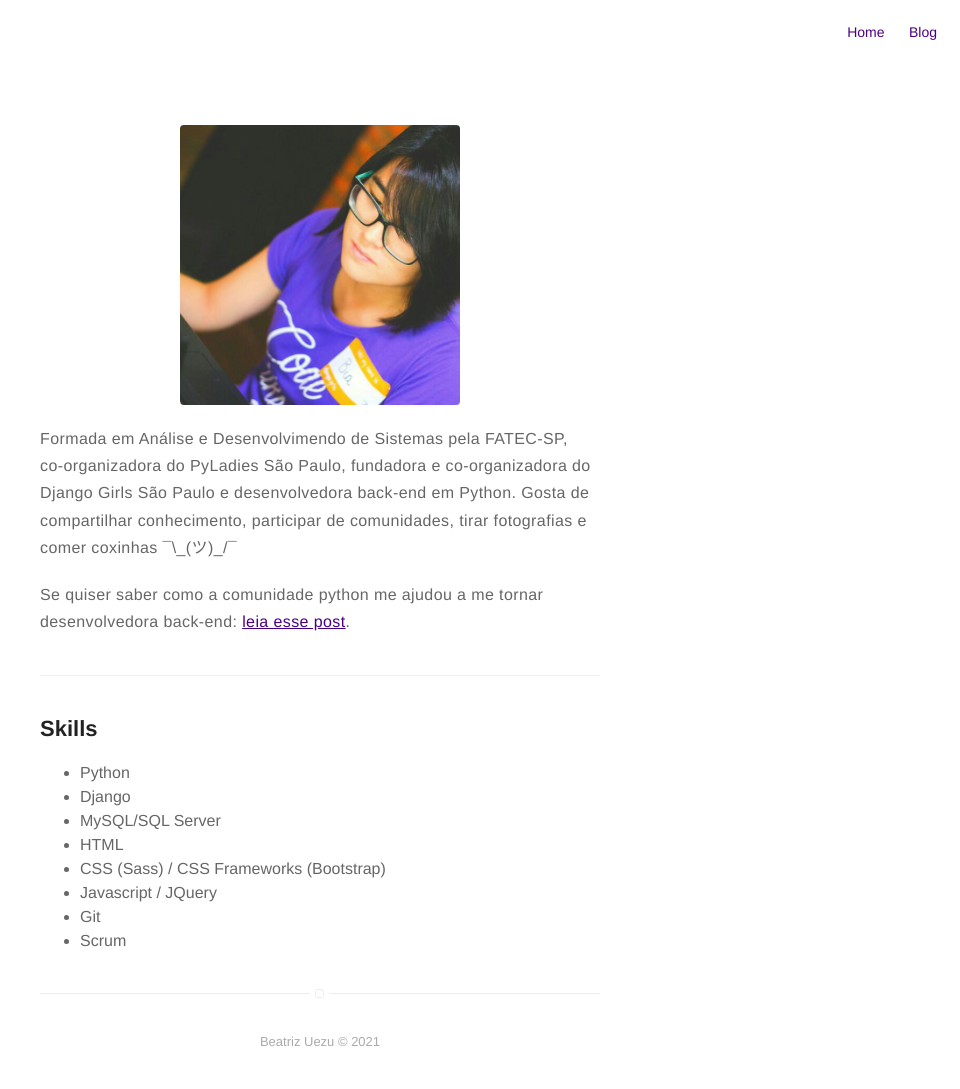
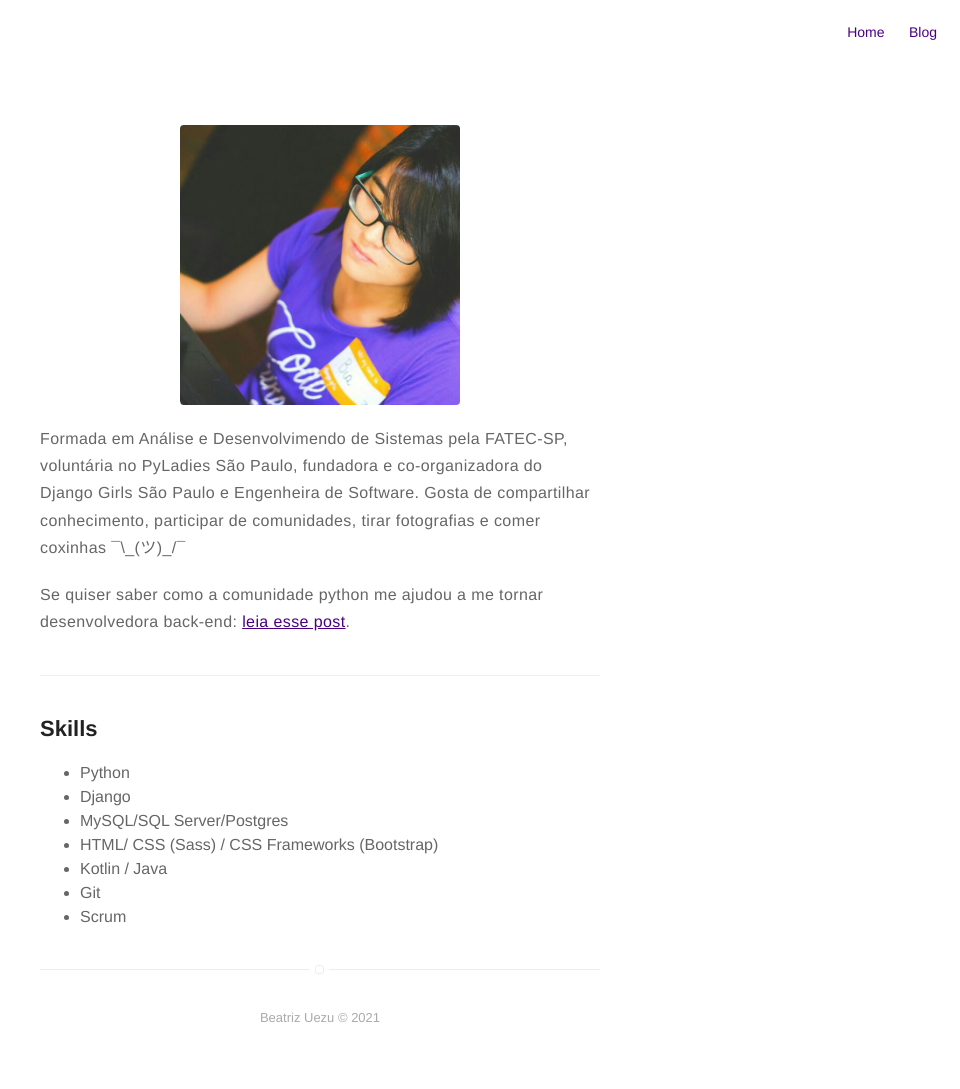
Before and after one commit to beatrizuezu/beatrizuezu.github.io, a Jekyll site: the page built from about.md, in a window 1280 px wide. Shown: the whole page, without its empty margins (320-1280 px from the left). Built offline with Jekyll 4.4.1, drawn with Linux system fonts in a browser that asks for light colours; after the commit the page ends 1065 px from its top, so only the background shows below that.

Commit message:
update about me page

```diff
--- a/about.md
+++ b/about.md
@@ -4,7 +4,7 @@
 ---
 ![Profile Image]({{ site.url }}/{{ site.picture }})
 
-<p>Formada em Análise e Desenvolvimendo de Sistemas pela FATEC-SP,<br>co-organizadora do PyLadies São Paulo, fundadora e co-organizadora do Django Girls São Paulo e desenvolvedora back-end em Python. Gosta de compartilhar conhecimento, participar de comunidades, tirar fotografias e comer coxinhas ¯\_(ツ)_/¯</p>
+<p>Formada em Análise e Desenvolvimendo de Sistemas pela FATEC-SP,<br>voluntária no PyLadies São Paulo, fundadora e co-organizadora do Django Girls São Paulo e Engenheira de Software. Gosta de compartilhar conhecimento, participar de comunidades, tirar fotografias e comer coxinhas ¯\_(ツ)_/¯</p>
 
 Se quiser saber como a comunidade python me ajudou a me tornar desenvolvedora back-end: [leia esse post]({% post_url 2018-03-16-pyladies-e-django-girls-do-medo-ao-incentivo%}).
 
@@ -16,10 +16,9 @@
 
 * Python
 * Django
-* MySQL/SQL Server
-* HTML
-* CSS (Sass) / CSS Frameworks (Bootstrap)
-* Javascript / JQuery
+* MySQL/SQL Server/Postgres
+* HTML/ CSS (Sass) / CSS Frameworks (Bootstrap)
+* Kotlin / Java
 * Git
 * Scrum
 
```
